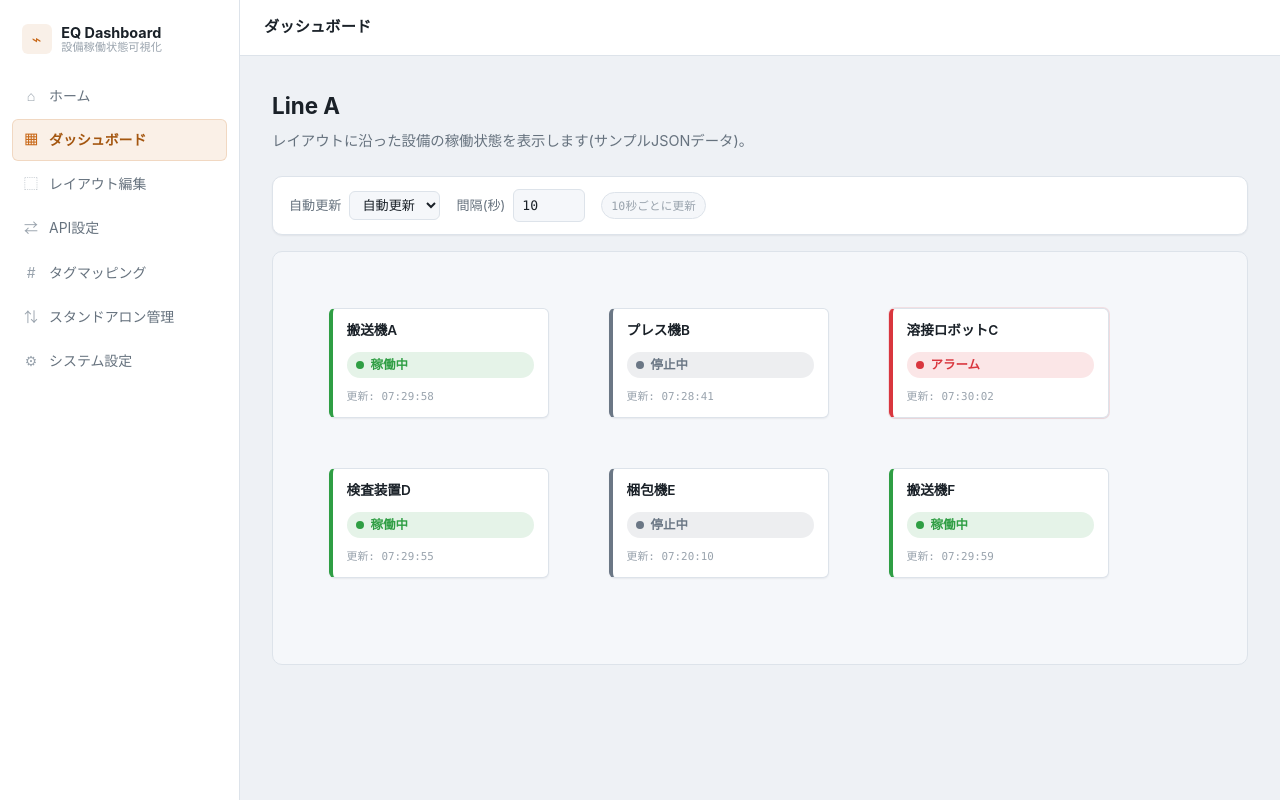
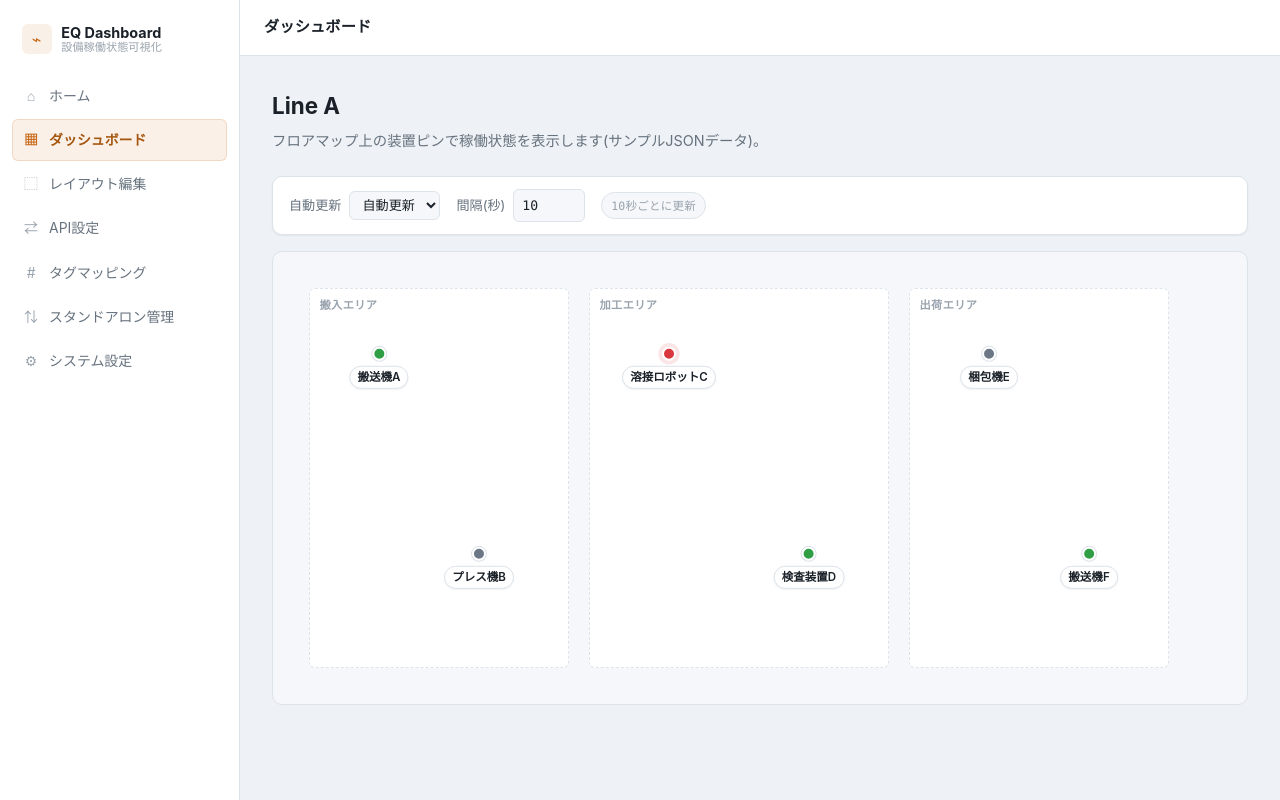
Before and after one commit to ssmc-network/eq-dashboard, a FastAPI app: page /ui/dashboard/line-a in a window 1280 px wide. Run offline with FastAPI, Linux system fonts and the light colour scheme.

Commit message:
Rework dashboard as a floor map instead of a card grid
Split LayoutDefinition into shapes (structural rectangles the user
draws to represent floor zones, no status) and devices (point
coordinates linked to a tag, no image background needed). The
dashboard now renders shapes as dashed zone outlines and devices as
small status-colored pins, matching the intended "equipment placed on
a floor map" view rather than a KPI-card grid. Alarm pins pulse
(disabled under prefers-reduced-motion).

Re-verified with Playwright: 3 shapes / 6 markers render, and the
auto-refresh on/off + interval controls still start/stop polling
correctly against the new partial.

```diff
--- a/app/data/sample/layout.json
+++ b/app/data/sample/layout.json
@@ -4,14 +4,19 @@
     "id": "line-a",
     "name": "Line A",
     "width": 900,
-    "height": 380
+    "height": 420
   },
-  "items": [
-    { "id": "m1", "label": "搬送機A", "x": 40, "y": 40, "w": 220, "h": 110, "tagId": "run_state_a" },
-    { "id": "m2", "label": "プレス機B", "x": 320, "y": 40, "w": 220, "h": 110, "tagId": "run_state_b" },
-    { "id": "m3", "label": "溶接ロボットC", "x": 600, "y": 40, "w": 220, "h": 110, "tagId": "run_state_c" },
-    { "id": "m4", "label": "検査装置D", "x": 40, "y": 200, "w": 220, "h": 110, "tagId": "run_state_d" },
-    { "id": "m5", "label": "梱包機E", "x": 320, "y": 200, "w": 220, "h": 110, "tagId": "run_state_e" },
-    { "id": "m6", "label": "搬送機F", "x": 600, "y": 200, "w": 220, "h": 110, "tagId": "run_state_f" }
+  "shapes": [
+    { "id": "zone-in", "label": "搬入エリア", "x": 20, "y": 20, "w": 260, "h": 380 },
+    { "id": "zone-proc", "label": "加工エリア", "x": 300, "y": 20, "w": 300, "h": 380 },
+    { "id": "zone-out", "label": "出荷エリア", "x": 620, "y": 20, "w": 260, "h": 380 }
+  ],
+  "devices": [
+    { "id": "m1", "label": "搬送機A", "x": 90, "y": 100, "tagId": "run_state_a" },
+    { "id": "m2", "label": "プレス機B", "x": 190, "y": 300, "tagId": "run_state_b" },
+    { "id": "m3", "label": "溶接ロボットC", "x": 380, "y": 100, "tagId": "run_state_c" },
+    { "id": "m4", "label": "検査装置D", "x": 520, "y": 300, "tagId": "run_state_d" },
+    { "id": "m5", "label": "梱包機E", "x": 700, "y": 100, "tagId": "run_state_e" },
+    { "id": "m6", "label": "搬送機F", "x": 800, "y": 300, "tagId": "run_state_f" }
   ]
 }
--- a/app/routes/ui.py
+++ b/app/routes/ui.py
@@ -2,7 +2,7 @@ from fastapi import APIRouter, HTTPException, Request
 from fastapi.responses import HTMLResponse, RedirectResponse
 from fastapi.templating import Jinja2Templates
 
-from services.status_service import LayoutNotFoundError, get_dashboard
+from services.status_service import FloorMap, LayoutNotFoundError, get_floor_map
 
 router = APIRouter(tags=["ui"])
 templates = Jinja2Templates(directory="templates")
@@ -23,13 +23,12 @@ async def dashboard_default() -> RedirectResponse:
 
 @router.get("/ui/dashboard/{layout_id}", response_class=HTMLResponse)
 async def dashboard(request: Request, layout_id: str) -> HTMLResponse:
-    layout, boxes = _load_dashboard(layout_id)
+    floor_map = _load_floor_map(layout_id)
     return templates.TemplateResponse(
         request,
         "pages/dashboard.html",
         {
-            "layout": layout,
-            "boxes": boxes,
+            "floor_map": floor_map,
             "default_refresh_interval": DEFAULT_REFRESH_INTERVAL_SEC,
         },
     )
@@ -37,11 +36,11 @@ async def dashboard(request: Request, layout_id: str) -> HTMLResponse:
 
 @router.get("/ui/dashboard/{layout_id}/items", response_class=HTMLResponse)
 async def dashboard_items(request: Request, layout_id: str) -> HTMLResponse:
-    layout, boxes = _load_dashboard(layout_id)
+    floor_map = _load_floor_map(layout_id)
     return templates.TemplateResponse(
         request,
         "partials/dashboard_items.html",
-        {"layout": layout, "boxes": boxes},
+        {"floor_map": floor_map},
     )
 
 
@@ -70,8 +69,8 @@ async def settings(request: Request) -> HTMLResponse:
     return templates.TemplateResponse(request, "pages/settings.html", {})
 
 
-def _load_dashboard(layout_id: str):
+def _load_floor_map(layout_id: str) -> FloorMap:
     try:
-        return get_dashboard(layout_id)
+        return get_floor_map(layout_id)
     except LayoutNotFoundError as exc:
         raise HTTPException(status_code=404, detail="layout not found") from exc
--- a/app/services/status_service.py
+++ b/app/services/status_service.py
@@ -2,7 +2,7 @@ from dataclasses import dataclass
 from datetime import datetime
 
 from providers.json_status_provider import JsonStatusProvider
-from schemas.layout import LayoutDefinition
+from schemas.layout import LayoutDefinition, LayoutShape
 
 STATUS_LABELS = {
     "running": "稼働中",
@@ -14,23 +14,28 @@ _provider = JsonStatusProvider()
 
 
 @dataclass
-class DashboardBox:
+class DeviceMarker:
     id: str
     label: str
     x: int
     y: int
-    w: int
-    h: int
     status_value: str
     status_label: str
     updated_at: datetime
+
+
+@dataclass
+class FloorMap:
+    layout: LayoutDefinition
+    shapes: list[LayoutShape]
+    markers: list[DeviceMarker]
 
 
 class LayoutNotFoundError(Exception):
     pass
 
 
-def get_dashboard(layout_id: str) -> tuple[LayoutDefinition, list[DashboardBox]]:
+def get_floor_map(layout_id: str) -> FloorMap:
     layout = _provider.load_layout()
     if layout.layout.id != layout_id:
         raise LayoutNotFoundError(layout_id)
@@ -38,22 +43,21 @@ def get_dashboard(layout_id: str) -> tuple[LayoutDefinition, list[DashboardBox]]
     status = _provider.load_status()
     status_by_tag = {s.tag_id: s for s in status.statuses}
 
-    boxes = []
-    for item in layout.items:
-        matched = status_by_tag.get(item.tag_id)
+    markers = []
+    for device in layout.devices:
+        matched = status_by_tag.get(device.tag_id)
         value = matched.value if matched else "unknown"
         updated_at = matched.updated_at if matched else status.generated_at
-        boxes.append(
-            DashboardBox(
-                id=item.id,
-                label=item.label,
-                x=item.x,
-                y=item.y,
-                w=item.w,
-                h=item.h,
+        markers.append(
+            DeviceMarker(
+                id=device.id,
+                label=device.label,
+                x=device.x,
+                y=device.y,
                 status_value=value,
                 status_label=STATUS_LABELS.get(value, value),
                 updated_at=updated_at,
             )
         )
-    return layout, boxes
+
+    return FloorMap(layout=layout, shapes=layout.shapes, markers=markers)
--- a/app/static/css/main.css
+++ b/app/static/css/main.css
@@ -422,44 +422,84 @@ button {
   position: relative;
 }
 
-.eq-box {
+/* フロア構造(壁・ゾーンなどの矩形図形。状態を持たない) */
+.floor-shape {
   position: absolute;
+  border: 1.5px dashed var(--border);
+  border-radius: var(--radius-sm);
+  background: var(--panel);
+}
+
+.floor-shape__label {
+  position: absolute;
+  top: 0.5rem;
+  left: 0.6rem;
+  font-size: 0.7rem;
+  font-weight: 600;
+  letter-spacing: 0.03em;
+  color: var(--text-faint);
+}
+
+/* 装置ピン(座標に紐づく状態マーカー) */
+.eq-marker {
+  position: absolute;
+  transform: translate(-50%, -50%);
   display: flex;
   flex-direction: column;
-  justify-content: space-between;
-  padding: 0.7rem 0.85rem;
-  background: var(--panel);
-  border: 1px solid var(--border);
-  border-left: 4px solid var(--status-stopped);
-  border-radius: var(--radius-sm);
-  box-shadow: var(--shadow-sm);
-  transition: box-shadow 0.15s ease;
+  align-items: center;
+  gap: 0.3rem;
 }
 
-.eq-box--running {
-  border-left-color: var(--status-running);
+.eq-marker__dot {
+  width: 14px;
+  height: 14px;
+  border-radius: 50%;
+  background: var(--status-stopped);
+  border: 2px solid var(--panel);
+  box-shadow: 0 0 0 1px var(--border);
 }
 
-.eq-box--stopped {
-  border-left-color: var(--status-stopped);
+.eq-marker__label {
+  font-size: 0.72rem;
+  font-weight: 600;
+  color: var(--text);
+  background: var(--panel);
+  padding: 0.1rem 0.45rem;
+  border-radius: 999px;
+  border: 1px solid var(--border);
+  white-space: nowrap;
+  box-shadow: var(--shadow-sm);
 }
 
-.eq-box--alarm {
-  border-left-color: var(--status-alarm);
-  box-shadow: 0 0 0 1px var(--status-alarm-soft), var(--shadow-sm);
+.eq-marker--running .eq-marker__dot {
+  background: var(--status-running);
 }
 
-.eq-box--unknown {
-  border-left-color: var(--text-faint);
+.eq-marker--stopped .eq-marker__dot {
+  background: var(--status-stopped);
 }
 
-.eq-box__label {
-  font-weight: 600;
-  font-size: 0.85rem;
+.eq-marker--alarm .eq-marker__dot {
+  background: var(--status-alarm);
+  animation: eq-marker-pulse 1.4s ease-in-out infinite;
 }
 
-.eq-box__updated {
-  font-family: var(--font-mono);
-  font-size: 0.68rem;
-  color: var(--text-faint);
+.eq-marker--unknown .eq-marker__dot {
+  background: var(--text-faint);
 }
+
+@keyframes eq-marker-pulse {
+  0%,
+  100% {
+    box-shadow: 0 0 0 0 var(--status-alarm-soft);
+  }
+  50% {
+    box-shadow: 0 0 0 6px var(--status-alarm-soft);
+  }
+}
+
+@media (prefers-reduced-motion: reduce) {
+  .eq-marker--alarm .eq-marker__dot {
+    animation: none;
+  }
+}
--- a/app/templates/pages/dashboard.html
+++ b/app/templates/pages/dashboard.html
@@ -3,8 +3,8 @@
 {% block page_title %}ダッシュボード{% endblock %}
 {% block content %}
 <div class="page-header">
-  <h1>{{ layout.layout.name }}</h1>
-  <p>レイアウトに沿った設備の稼働状態を表示します(サンプルJSONデータ)。</p>
+  <h1>{{ floor_map.layout.layout.name }}</h1>
+  <p>フロアマップ上の装置ピンで稼働状態を表示します(サンプルJSONデータ)。</p>
 </div>
 
 <div class="dashboard-toolbar">
@@ -23,7 +23,7 @@
 </div>
 
 <div class="dashboard-canvas-wrap">
-  <div id="dashboard-items" data-refresh-url="/ui/dashboard/{{ layout.layout.id }}/items">
+  <div id="dashboard-items" data-refresh-url="/ui/dashboard/{{ floor_map.layout.layout.id }}/items">
     {% include "partials/dashboard_items.html" %}
   </div>
 </div>
--- a/app/templates/partials/dashboard_items.html
+++ b/app/templates/partials/dashboard_items.html
@@ -1,10 +1,15 @@
-<div class="dashboard-canvas" style="width: {{ layout.layout.width }}px; height: {{ layout.layout.height }}px;">
-  {% for box in boxes %}
-  <div class="eq-box eq-box--{{ box.status_value }}"
-       style="left: {{ box.x }}px; top: {{ box.y }}px; width: {{ box.w }}px; height: {{ box.h }}px;">
-    <div class="eq-box__label">{{ box.label }}</div>
-    <span class="status-pill status-pill--{{ box.status_value }}">{{ box.status_label }}</span>
-    <div class="eq-box__updated">更新: {{ box.updated_at.strftime('%H:%M:%S') }}</div>
+<div class="dashboard-canvas" style="width: {{ floor_map.layout.layout.width }}px; height: {{ floor_map.layout.layout.height }}px;">
+  {% for shape in floor_map.shapes %}
+  <div class="floor-shape" style="left: {{ shape.x }}px; top: {{ shape.y }}px; width: {{ shape.w }}px; height: {{ shape.h }}px;">
+    <span class="floor-shape__label">{{ shape.label }}</span>
+  </div>
+  {% endfor %}
+  {% for marker in floor_map.markers %}
+  <div class="eq-marker eq-marker--{{ marker.status_value }}"
+       style="left: {{ marker.x }}px; top: {{ marker.y }}px;"
+       title="{{ marker.label }} / {{ marker.status_label }} / 更新: {{ marker.updated_at.strftime('%H:%M:%S') }}">
+    <span class="eq-marker__dot"></span>
+    <span class="eq-marker__label">{{ marker.label }}</span>
   </div>
   {% endfor %}
 </div>
```
Also changed, not shown: app/schemas/layout.py (+15 -3 lines).
